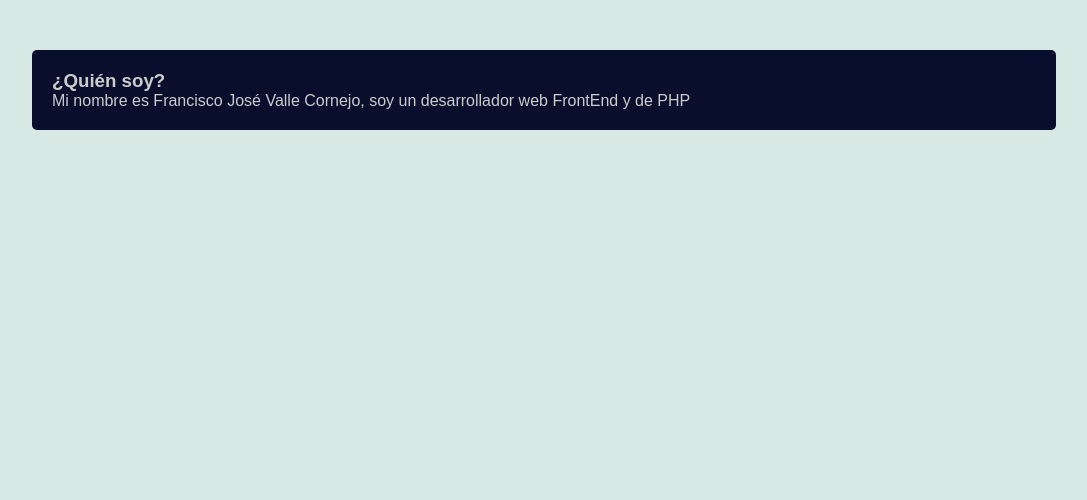
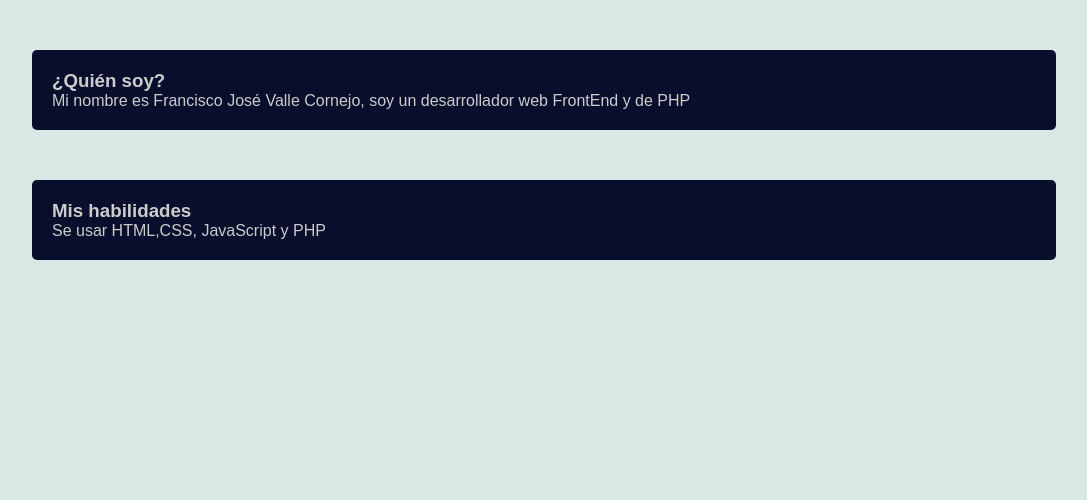
Before and after one commit to C3SC0-V4113/Portafolio-Personal, a PHP site: page / in a window 1280 px wide. Shown: the part 152-652 px from the top of the page, without its empty margins (96-1183 px from the left). Run offline with PHP 8.4, Linux system fonts and the light colour scheme.

Commit message:
Antes de poner composer

```diff
--- a/css/style.css
+++ b/css/style.css
@@ -21,7 +21,7 @@ article{
     background-color: #080E2C;
     color: #ccc;
 }
-.Presentacion{
+article div{
     padding: 20px;
 }
 #descrip{
--- a/index.php
+++ b/index.php
@@ -20,6 +20,12 @@
                 <p>Mi nombre es Francisco José Valle Cornejo, soy un desarrollador web FrontEnd y de PHP</p>
             </div>
         </article>
+        <article>
+            <div>
+                <h3>Mis habilidades</h3>
+                <p>Se usar HTML,CSS, JavaScript y PHP</p>
+            </div>
+        </article>
     </section>
 </body>
 <footer>
```
Also changed, not shown: 1 other file.
